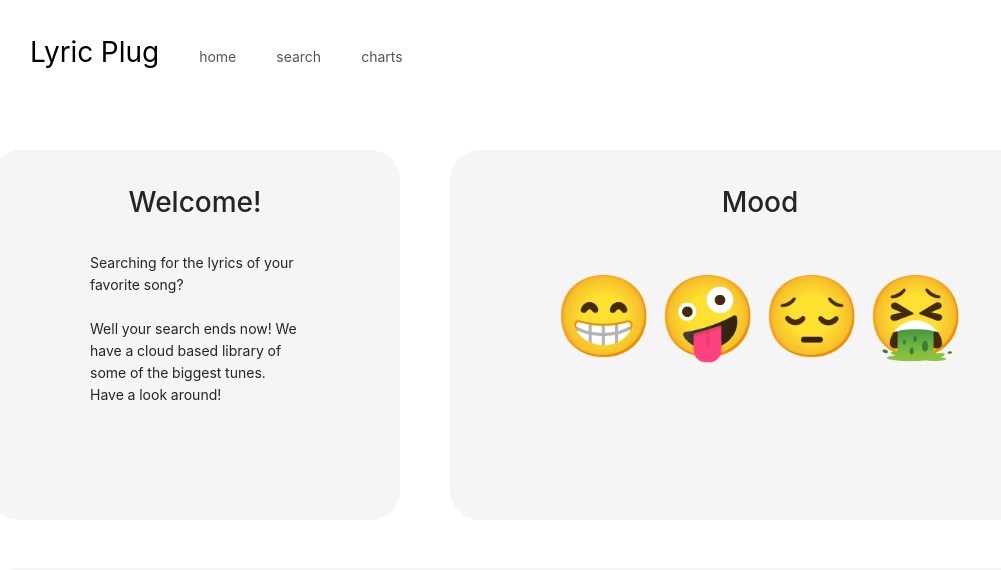
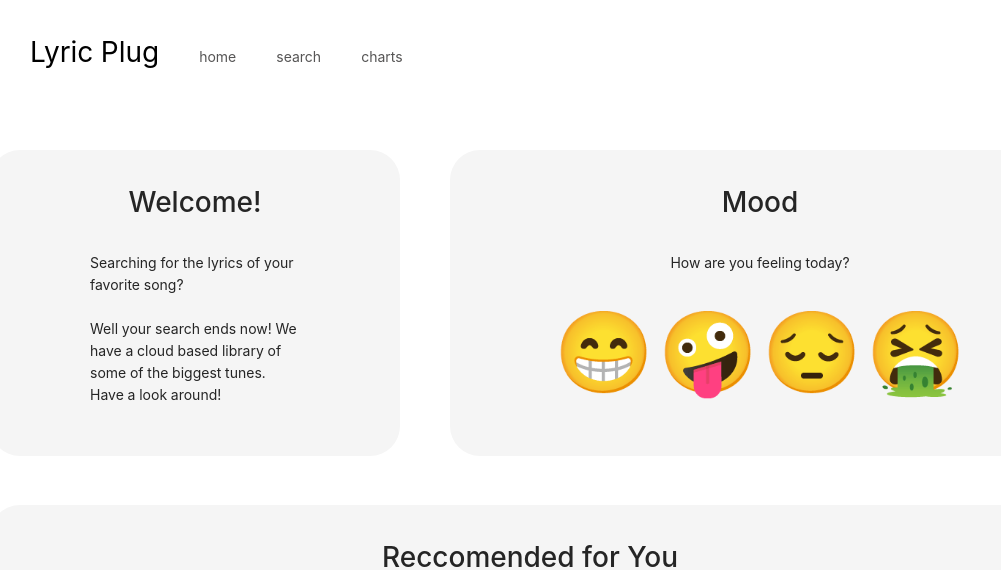
Before and after one commit to manjoot/lyric-plug, a React (Create React App) app: page / in a window 1280 px wide. Shown: the top 570 px of the page, without its empty margins (110-1111 px from the left). Built offline with nearby package versions, Linux system fonts and the light colour scheme.

Commit message:
Tweaking flexbox and mood section on homepage

```diff
--- a/src/App.css
+++ b/src/App.css
@@ -48,6 +48,7 @@
   padding-top: 30px;
   margin-top: 10px;
   width: 100%;
+  padding-bottom: 30px;
   /* Flexbox */
 
   margin-bottom: 3%;
--- a/src/App.js
+++ b/src/App.js
@@ -37,6 +37,7 @@ const Home = () => {
         <h1 style={{textAlign:"center", marginBottom: '1em'}}>
           Mood
         </h1>
+        <p style={{textAlign:"center", marginBottom: '1em'}}>How are you feeling today?</p>
         <Mood />
       </div>
 
@@ -50,7 +51,8 @@ const Home = () => {
       </div>
 
       {/* Footer */}
-      {/* <Footer /> */}
+
+
     </div>
 
 
```
